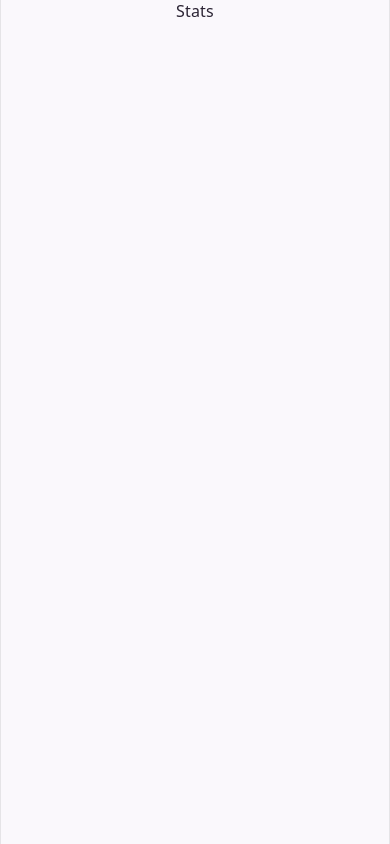
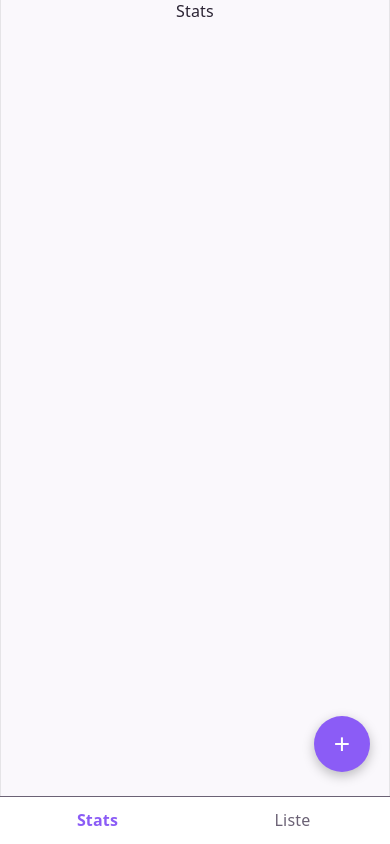
Before and after one commit to aifedespaix/migranicount, a Vue app: page / in a window 390 px wide. Built offline with nearby package versions, Linux system fonts and the light colour scheme.

Commit message:
feat: add responsive navigation shell (bottom nav, header nav, FAB)

```diff
--- a/src/App.vue
+++ b/src/App.vue
@@ -1,5 +1,23 @@
 <template>
-  <RouterView />
+  <HeaderNav @add="formOpen = true" />
+  <main class="app-main">
+    <RouterView />
+  </main>
+  <BottomNav />
+  <FabButton @click="formOpen = true" />
 </template>
 
-<script setup lang="ts"></script>
+<script setup lang="ts">
+import { ref } from 'vue'
+import HeaderNav from './components/HeaderNav.vue'
+import BottomNav from './components/BottomNav.vue'
+import FabButton from './components/FabButton.vue'
+
+const formOpen = ref(false)
+</script>
+
+<style scoped>
+.app-main {
+  padding-bottom: 5rem;
+}
+</style>
--- /dev/null
+++ b/src/components/BottomNav.vue
@@ -0,0 +1,33 @@
+<template>
+  <nav class="bottom-nav">
+    <RouterLink :to="{ name: 'stats' }" class="nav-item">Stats</RouterLink>
+    <RouterLink :to="{ name: 'liste' }" class="nav-item">Liste</RouterLink>
+  </nav>
+</template>
+
+<script setup lang="ts"></script>
+
+<style scoped>
+.bottom-nav {
+  position: fixed;
+  bottom: 0; left: 0; right: 0;
+  display: flex;
+  background: var(--color-surface);
+  border-top: 1px solid var(--color-muted);
+  z-index: 10;
+}
+.nav-item {
+  flex: 1;
+  text-align: center;
+  padding: 0.75rem 0;
+  color: var(--color-muted);
+  text-decoration: none;
+}
+.nav-item.router-link-active {
+  color: var(--color-accent);
+  font-weight: 600;
+}
+@media (min-width: 1024px) {
+  .bottom-nav { display: none; }
+}
+</style>
--- /dev/null
+++ b/src/components/FabButton.vue
@@ -0,0 +1,28 @@
+<template>
+  <button class="fab" @click="$emit('click')" aria-label="Ajouter une migraine">+</button>
+</template>
+
+<script setup lang="ts">
+defineEmits<{ click: [] }>()
+</script>
+
+<style scoped>
+.fab {
+  position: fixed;
+  bottom: 4.5rem;
+  right: 1.25rem;
+  width: 3.5rem;
+  height: 3.5rem;
+  border-radius: 50%;
+  border: none;
+  background: var(--color-accent);
+  color: var(--color-accent-contrast);
+  font-size: 1.75rem;
+  box-shadow: 0 4px 12px rgba(0,0,0,0.25);
+  cursor: pointer;
+  z-index: 20;
+}
+@media (min-width: 1024px) {
+  .fab { display: none; }
+}
+</style>
--- /dev/null
+++ b/src/components/HeaderNav.vue
@@ -0,0 +1,46 @@
+<template>
+  <header class="header-nav">
+    <span class="logo">Migracount</span>
+    <nav>
+      <RouterLink :to="{ name: 'stats' }">Stats</RouterLink>
+      <RouterLink :to="{ name: 'liste' }">Liste</RouterLink>
+      <RouterLink :to="{ name: 'settings' }">Réglages</RouterLink>
+    </nav>
+    <button class="add-btn" @click="$emit('add')">+ Ajouter</button>
+  </header>
+</template>
+
+<script setup lang="ts">
+defineEmits<{ add: [] }>()
+</script>
+
+<style scoped>
+.header-nav {
+  display: none;
+  align-items: center;
+  justify-content: space-between;
+  padding: 1rem 2rem;
+  background: var(--color-surface);
+  border-bottom: 1px solid var(--color-muted);
+}
+.header-nav nav a {
+  margin-right: 1.5rem;
+  color: var(--color-muted);
+  text-decoration: none;
+}
+.header-nav nav a.router-link-active {
+  color: var(--color-accent);
+  font-weight: 600;
+}
+.add-btn {
+  background: var(--color-accent);
+  color: var(--color-accent-contrast);
+  border: none;
+  border-radius: 0.5rem;
+  padding: 0.5rem 1rem;
+  cursor: pointer;
+}
+@media (min-width: 1024px) {
+  .header-nav { display: flex; }
+}
+</style>
```
